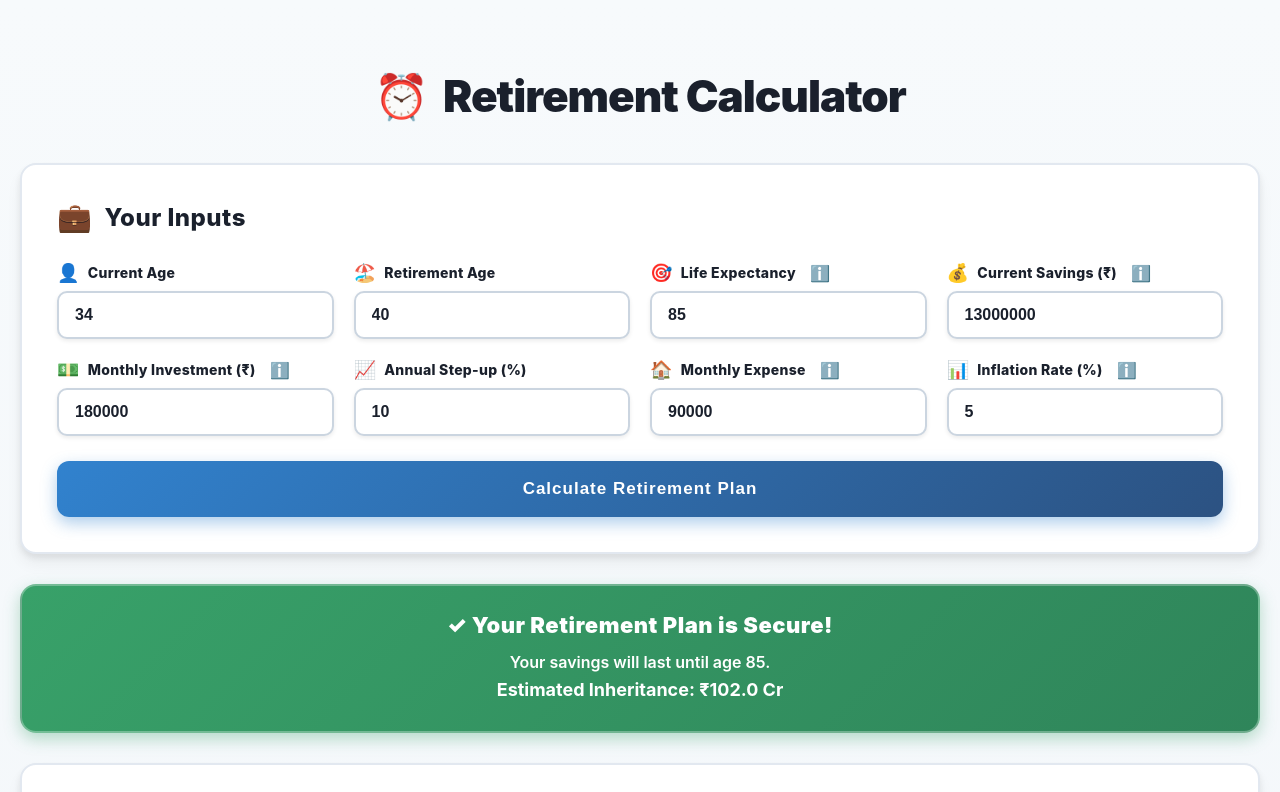
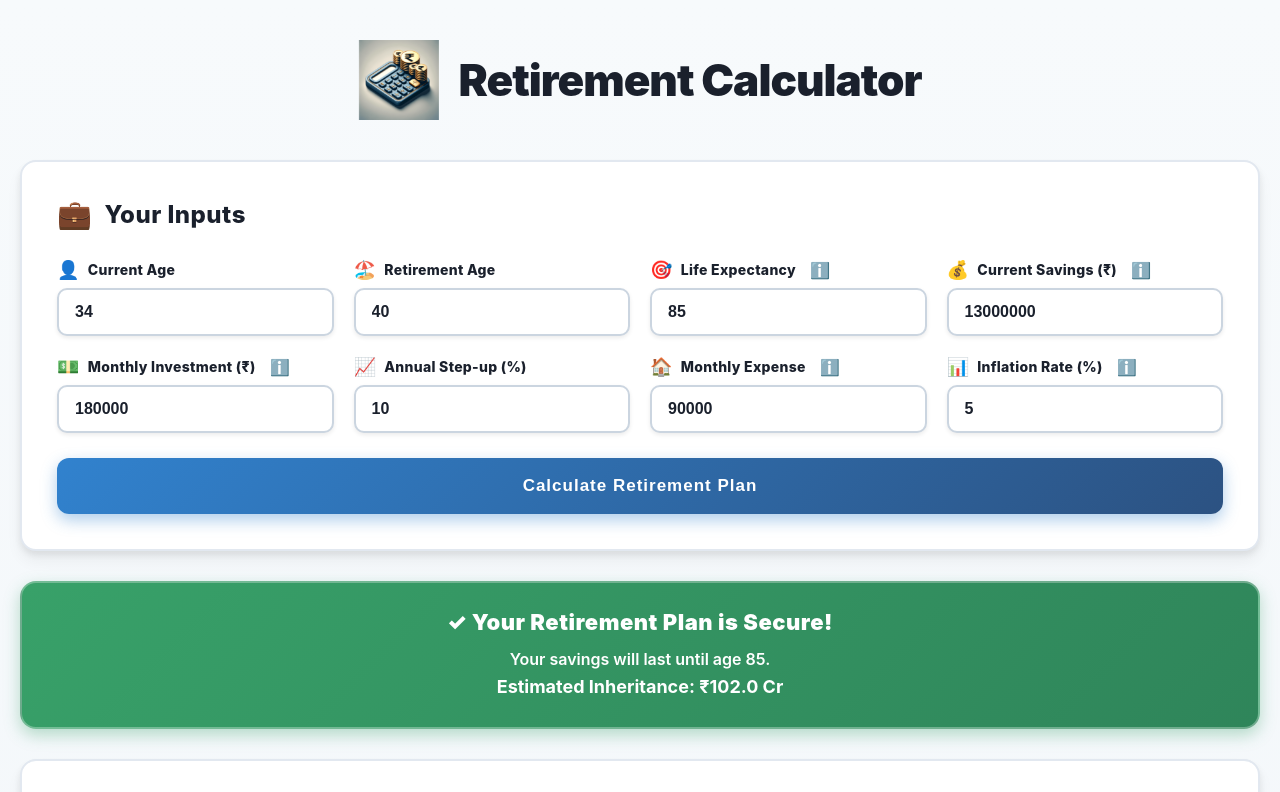
Before and after one commit to IamAKhtar/RetirementPlanner, a Next.js app: page / in a window 1280 px wide. Shown: the top 792 px of the page. Built offline with nearby package versions, Linux system fonts and the light colour scheme.

Commit message:
Added choices

```diff
--- a/pages/index.js
+++ b/pages/index.js
@@ -1,3 +1,4 @@
+import Image from 'next/image';
 import { useState } from 'react';
 import { LineChart, Line, XAxis, YAxis, CartesianGrid, Tooltip, Legend, ResponsiveContainer } from 'recharts';
 
@@ -297,22 +298,35 @@ export default function Home() {
       }}
     >
       <div style={{ maxWidth: 1400, margin: 'auto' }}>
-        {/* Header */}
-        <h1 style={{
+        {/* Header with Custom Logo */}
+        <div style={{
           textAlign: 'center',
-          fontSize: '44px',
-          fontWeight: '900',
-          color: '#1a202c',
           marginBottom: '40px',
-          letterSpacing: '-1px',
           display: 'flex',
           alignItems: 'center',
           justifyContent: 'center',
-          gap: '15px'
+          gap: '20px',
+          flexWrap: 'wrap'
         }}>
-          <span style={{ fontSize: '44px' }}>⏰</span>
-          Retirement Calculator
-        </h1>
+          <div style={{ position: 'relative', width: '80px', height: '80px' }}>
+            <Image
+              src="/logo.png"
+              alt="Retirement Calculator Logo"
+              fill
+              style={{ objectFit: 'contain' }}
+              priority
+            />
+          </div>
+          <h1 style={{
+            fontSize: '44px',
+            fontWeight: '900',
+            color: '#1a202c',
+            margin: 0,
+            letterSpacing: '-1px'
+          }}>
+            Retirement Calculator
+          </h1>
+        </div>
 
         {/* Input Section */}
         <section style={{
```
Also changed, not shown: public/Logo.png (added).
